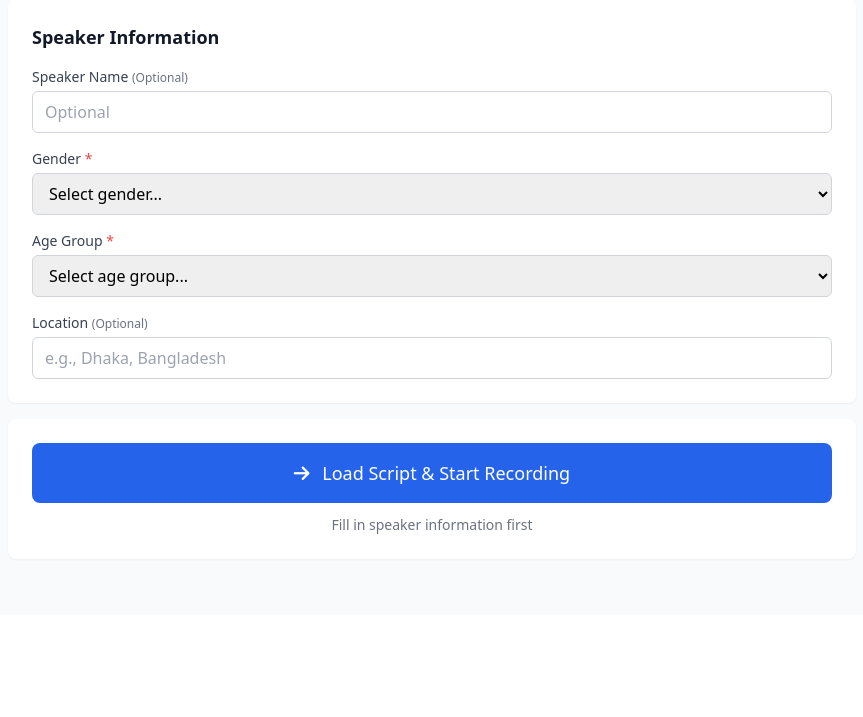
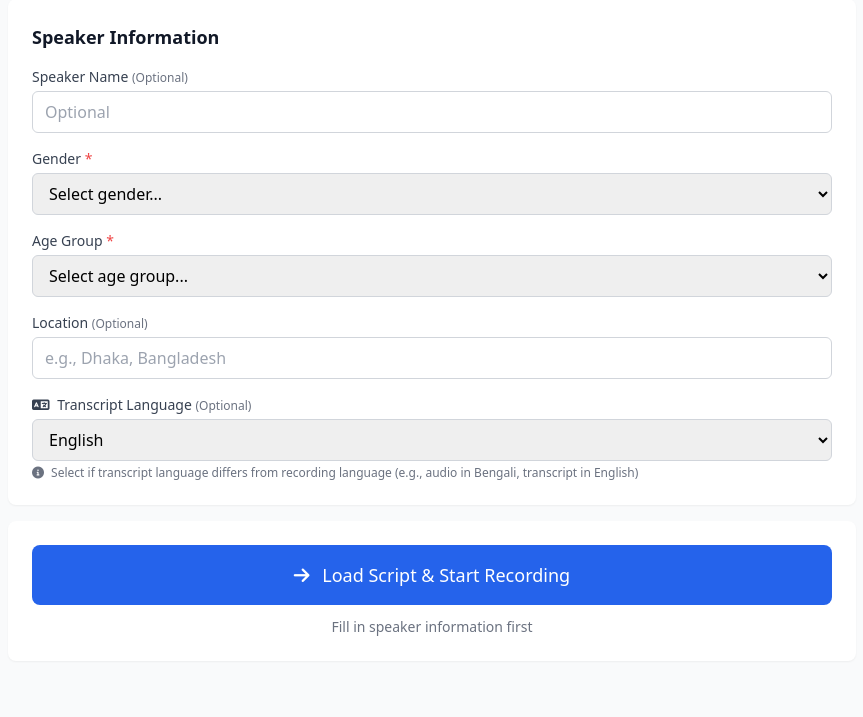
Before and after one commit to badsha/TextGather, a Flask app: page /admin/field-collect in a window 1280 px wide. Shown: the part 284-1001 px from the top of the page, without its empty margins (208-1071 px from the left). Before the commit the page ends 844 px from the top, so only its background shows below. Run offline with Flask 3, Linux system fonts and the light colour scheme; the visitor is signed in with stand-in values (Sample User, id 1).

Commit message:
Add language and transcript language selection to recording submissions

```diff
--- a/app.py
+++ b/app.py
@@ -624,13 +624,17 @@ def admin_scripts():
 @require_auth
 def submit_recording():
     script_id = request.form.get('script_id')
+    language_id = request.form.get('language_id')
     text_content = request.form.get('text_content', '').strip()
     transcript = request.form.get('transcript', '').strip()
     audio_file = request.files.get('audio_file')
 
-    # Validate required fields - for script-based recordings, audio is mandatory
+    # Validate required fields - for script-based recordings, audio and language are mandatory
     if not script_id:
         return jsonify({'success': False, 'error': 'Script selection is required'}), 400
+
+    if not language_id:
+        return jsonify({'success': False, 'error': 'Language selection is required'}), 400
 
     if not audio_file or not audio_file.filename:
         return jsonify({'success': False, 'error': 'Audio recording is required for script submissions'}), 400
@@ -665,6 +669,7 @@ def submit_recording():
         submission = Submission(
             user_id=session['user_id'],
             script_id=int(script_id) if script_id and script_id != '0' else None,
+            language_id=int(language_id),
             text_content=text_content,
             transcript=transcript if transcript else None,
             audio_filename=audio_filename,
@@ -676,12 +681,16 @@ def submit_recording():
         )
 
         db.session.add(submission)
+        db.session.flush()  # Flush to get the ID before commit
+        submission_id = submission.id
         db.session.commit()
 
-        return jsonify({'success': True, 'message': 'Recording submitted successfully!', 'submission_id': submission.id})
+        return jsonify({'success': True, 'message': 'Recording submitted successfully!', 'submission_id': submission_id})
     except Exception as e:
         db.session.rollback()
         app.logger.error(f'Error submitting recording: {str(e)}')
+        import traceback
+        app.logger.error(f'Traceback: {traceback.format_exc()}')
         return jsonify({'success': False, 'error': 'Failed to save recording. Please try again.'}), 500
 
 # Field Collection Routes for Admins
@@ -697,18 +706,23 @@ def admin_field_collect():
 def submit_field_collection():
     """Handle field-collected recording submissions by admins"""
     script_id = request.form.get('script_id')
+    language_id = request.form.get('language_id')
     audio_file = request.files.get('audio_file')
 
     # Speaker metadata
     speaker_name = request.form.get('speaker_name', '').strip()
     speaker_location = request.form.get('speaker_location', '').strip()
     transcript = request.form.get('transcript', '').strip()
+    transcript_language_id = request.form.get('transcript_language_id')  # Language of the transcript text
     provider_gender = request.form.get('provider_gender')
     provider_age_group = request.form.get('provider_age_group')
 
     # Validate required fields
     if not script_id:
         return jsonify({'success': False, 'message': 'Script selection is required'}), 400
+
+    if not language_id:
+        return jsonify({'success': False, 'message': 'Language selection is required'}), 400
 
     if not audio_file or not audio_file.filename:
         return jsonify({'success': False, 'message': 'Audio recording is required'}), 400
@@ -734,8 +748,10 @@ def submit_field_collection():
     submission = Submission(
         user_id=None,  # No user for field collections
         script_id=int(script_id),
+        language_id=int(language_id),
         text_content='',
         transcript=transcript if transcript else None,
+        transcript_language_id=int(transcript_language_id) if transcript_language_id else None,
         audio_filename=audio_filename,
         word_count=word_count,
         status='approved',  # Auto-approve field collections
@@ -1597,7 +1613,15 @@ def admin_users():
 @require_role(['admin'])
 def admin_data_export():
     """View all recordings with metadata for export"""
-    submissions = Submission.query.order_by(Submission.created_at.desc()).all()
+    # Get language filter from query params
+    language_filter = request.args.get('language', type=int)
+
+    # Build query with optional language filter
+    query = Submission.query
+    if language_filter:
+        query = query.filter_by(language_id=language_filter)
+
+    submissions = query.order_by(Submission.created_at.desc()).all()
 
     # Enrich submissions with related data
     export_data = []
@@ -1622,13 +1646,30 @@ def admin_data_export():
             'speaker_name': speaker_name
         })
 
-    return render_template('admin_data_export.html', export_data=export_data, total_count=len(export_data))
+    # Get all active languages for the filter dropdown
+    languages = Language.query.filter_by(is_active=True).order_by(Language.name).all()
+
+    return render_template(
+        'admin_data_export.html',
+        export_data=export_data,
+        total_count=len(export_data),
+        languages=languages,
+        selected_language=str(language_filter) if language_filter else ''
+    )
 
 @app.route('/admin/data-export/csv')
 @require_role(['admin'])
 def export_data_csv():
     """Export all recordings metadata as CSV"""
-    submissions = Submission.query.order_by(Submission.created_at.desc()).all()
+    # Get language filter from query params
+    language_filter = request.args.get('language', type=int)
+
+    # Build query with optional language filter
+    query = Submission.query
+    if language_filter:
+        query = query.filter_by(language_id=language_filter)
+
+    submissions = query.order_by(Submission.created_at.desc()).all()
 
     # Create CSV in memory
     output = io.StringIO()
--- a/models.py
+++ b/models.py
@@ -60,8 +60,10 @@ class Submission(db.Model):
     id = db.Column(db.Integer, primary_key=True)
     user_id = db.Column(db.Integer, db.ForeignKey('users.id'), nullable=True)  # Nullable for field-collected submissions
     script_id = db.Column(db.Integer, db.ForeignKey('scripts.id'), nullable=False)  # Required for script-based recordings
+    language_id = db.Column(db.Integer, db.ForeignKey('languages.id'), nullable=False)  # Language of recording - selected by user
     text_content = db.Column(db.Text)  # Optional text response
     transcript = db.Column(db.Text)  # Real-time transcription from Web Speech API
+    transcript_language_id = db.Column(db.Integer, db.ForeignKey('languages.id'), nullable=True)  # Language of transcript (may differ from audio)
     audio_filename = db.Column(db.String(255), nullable=False)  # Audio required for script recordings
     status = db.Column(db.String(20), default='pending')
     created_at = db.Column(db.DateTime, default=datetime.utcnow)
@@ -83,6 +85,8 @@ class Submission(db.Model):
 
     user = db.relationship('User', foreign_keys=[user_id])
     script = db.relationship('Script')
+    language = db.relationship('Language', foreign_keys=[language_id])
+    transcript_language = db.relationship('Language', foreign_keys=[transcript_language_id])
     reviewer = db.relationship('User', foreign_keys=[reviewed_by])
     collected_by_admin = db.relationship('User', foreign_keys=[collected_by_admin_id])
 
--- a/templates/admin_field_collect.html
+++ b/templates/admin_field_collect.html
@@ -23,7 +23,7 @@
             <label for="languageSelector" class="block text-sm font-medium text-gray-700 mb-2">Select Language</label>
             <select id="languageSelector" class="w-full px-3 py-2 border border-gray-300 rounded-md text-base" data-testid="select-language">
                 {% for language in languages %}
-                <option value="{{ language.code }}" {% if language.code == 'en' %}selected{% endif %}>
+                <option value="{{ language.id }}" data-code="{{ language.code }}" {% if language.code == 'en' %}selected{% endif %}>
                     {{ language.name }}
                 </option>
                 {% endfor %}
@@ -78,6 +78,26 @@
                     </label>
                     <input type="text" id="speakerLocation" class="w-full px-3 py-2 border border-gray-300 rounded-md text-base" placeholder="e.g., Dhaka, Bangladesh" data-testid="input-location">
                 </div>
+
+                <!-- Transcript Language (Optional) -->
+                <div>
+                    <label for="transcriptLanguageSelector" class="block text-sm font-medium text-gray-700 mb-1">
+                        <i class="fas fa-language mr-1"></i>
+                        Transcript Language <span class="text-gray-500 text-xs">(Optional)</span>
+                    </label>
+                    <select id="transcriptLanguageSelector" class="w-full px-3 py-2 border border-gray-300 rounded-md text-base" data-testid="select-transcript-language">
+                        <option value="">Same as recording language</option>
+                        {% for language in languages %}
+                        <option value="{{ language.id }}" {% if language.code == 'en' %}selected{% endif %}>
+                            {{ language.name }}
+                        </option>
+                        {% endfor %}
+                    </select>
+                    <p class="text-xs text-gray-500 mt-1">
+                        <i class="fas fa-info-circle mr-1"></i>
+                        Select if transcript language differs from recording language (e.g., audio in Bengali, transcript in English)
+                    </p>
+                </div>
             </div>
         </div>
 
@@ -116,10 +136,11 @@
 
                     <!-- Real-time Transcript (Editable) -->
                     <div id="transcriptContainer" class="hidden mt-4 bg-blue-50 border-2 border-blue-200 rounded-lg p-4 max-w-md mx-auto">
-                        <div class="flex items-start space-x-2 mb-2">
+                        <div class="flex items-start space-x-2 mb-3">
                             <i class="fas fa-microphone-alt text-blue-600 mt-1"></i>
                             <div class="flex-1">
-                                <h5 class="font-medium text-blue-900 mb-1">Live Transcript (Editable)</h5>
+                                <h5 class="font-medium text-blue-900 mb-2">Live Transcript (Editable)</h5>
+
                                 <textarea id="transcript"
                                     class="w-full text-gray-700 min-h-[80px] p-2 border border-blue-300 rounded bg-white whitespace-pre-wrap leading-relaxed resize-y"
                                     placeholder="Listening..."
@@ -190,6 +211,7 @@ class FieldCollectionRecorder {
 
     initializeElements() {
         this.languageSelector = document.getElementById('languageSelector');
+        this.transcriptLanguageSelector = document.getElementById('transcriptLanguageSelector');
         this.speakerName = document.getElementById('speakerName');
         this.speakerGender = document.getElementById('speakerGender');
         this.speakerAgeGroup = document.getElementById('speakerAgeGroup');
@@ -237,14 +259,15 @@ class FieldCollectionRecorder {
         }
 
         try {
-            const language = this.languageSelector.value;
-            const response = await fetch(`/api/scripts?language=${language}&page=1&page_size=1`);
+            const languageOption = this.languageSelector.selectedOptions[0];
+            const languageCode = languageOption.getAttribute('data-code');
+            const response = await fetch(`/api/scripts?language=${languageCode}&page=1&page_size=1`);
             const data = await response.json();
 
             if (data.items && data.items.length > 0) {
                 // Get random script from available scripts
                 const randomIndex = Math.floor(Math.random() * Math.min(data.total, 10));
-                const scriptResponse = await fetch(`/api/scripts?language=${language}&page=1&page_size=20`);
+                const scriptResponse = await fetch(`/api/scripts?language=${languageCode}&page=1&page_size=20`);
                 const scriptData = await scriptResponse.json();
 
                 if (scriptData.items && scriptData.items.length > 0) {
@@ -406,6 +429,7 @@ class FieldCollectionRecorder {
             const formData = new FormData();
             formData.append('audio_file', this.recordedBlob, 'recording.webm');
             formData.append('script_id', this.currentScript.id);
+            formData.append('language_id', this.languageSelector.value);
             formData.append('provider_gender', this.speakerGender.value);
             formData.append('provider_age_group', this.speakerAgeGroup.value);
 
@@ -420,6 +444,8 @@ class FieldCollectionRecorder {
             const transcriptValue = this.transcript.value.trim();
             if (transcriptValue && transcriptValue !== 'Listening...') {
                 formData.append('transcript', transcriptValue);
+                // Add transcript language ID
+                formData.append('transcript_language_id', this.transcriptLanguageSelector.value);
             }
 
             const response = await fetch('/admin/field-collect/submit', {
```
Also changed, not shown: db/migrations/V004__add_language_to_submissions.sql (added, +34 -0 lines), db/migrations/V005__add_transcript_language_to_submissions.sql (added, +13 -0 lines), replit.md (deleted, +0 -88 lines), templates/admin_data_export.html (+37 -1 lines).
